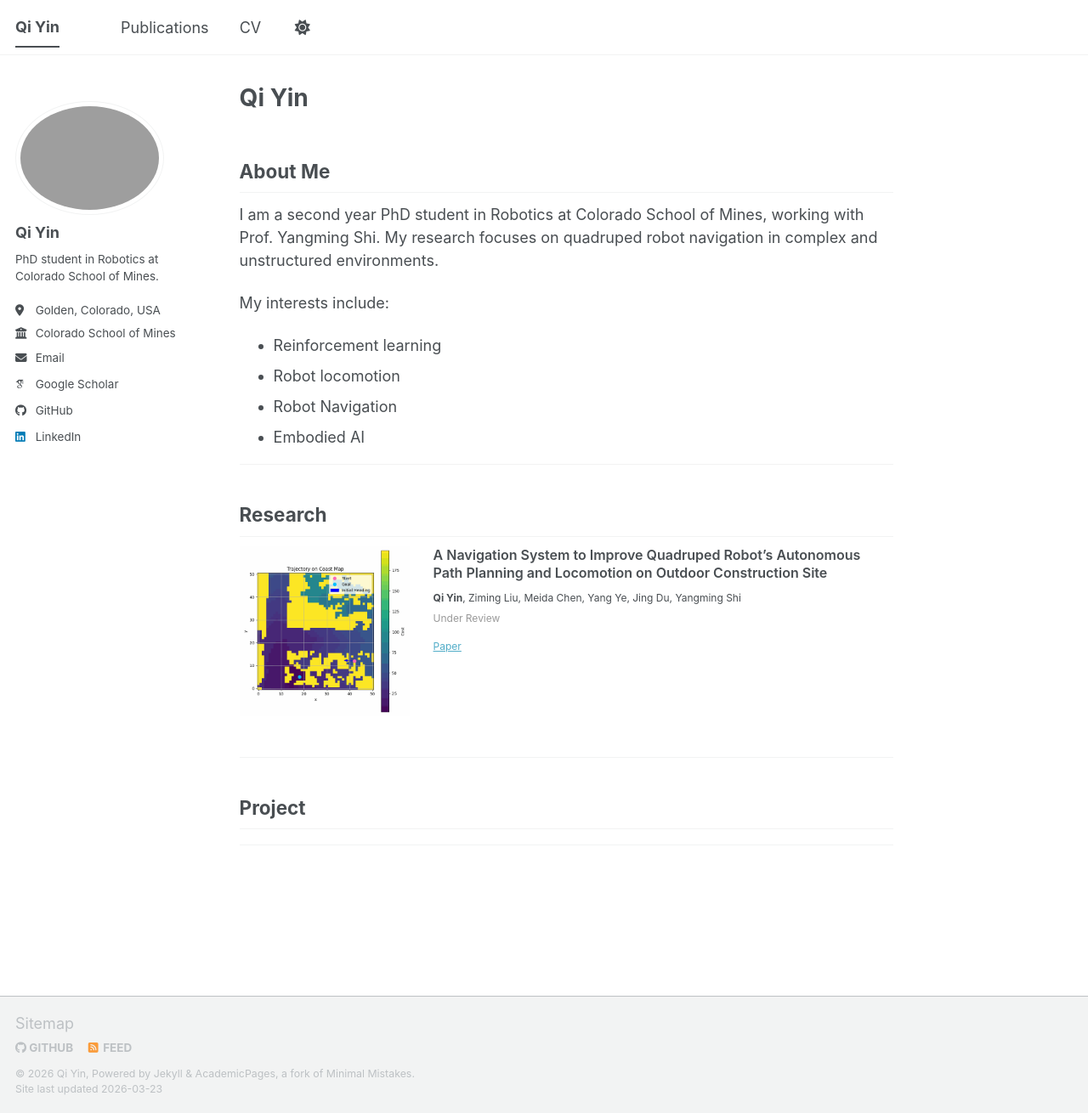
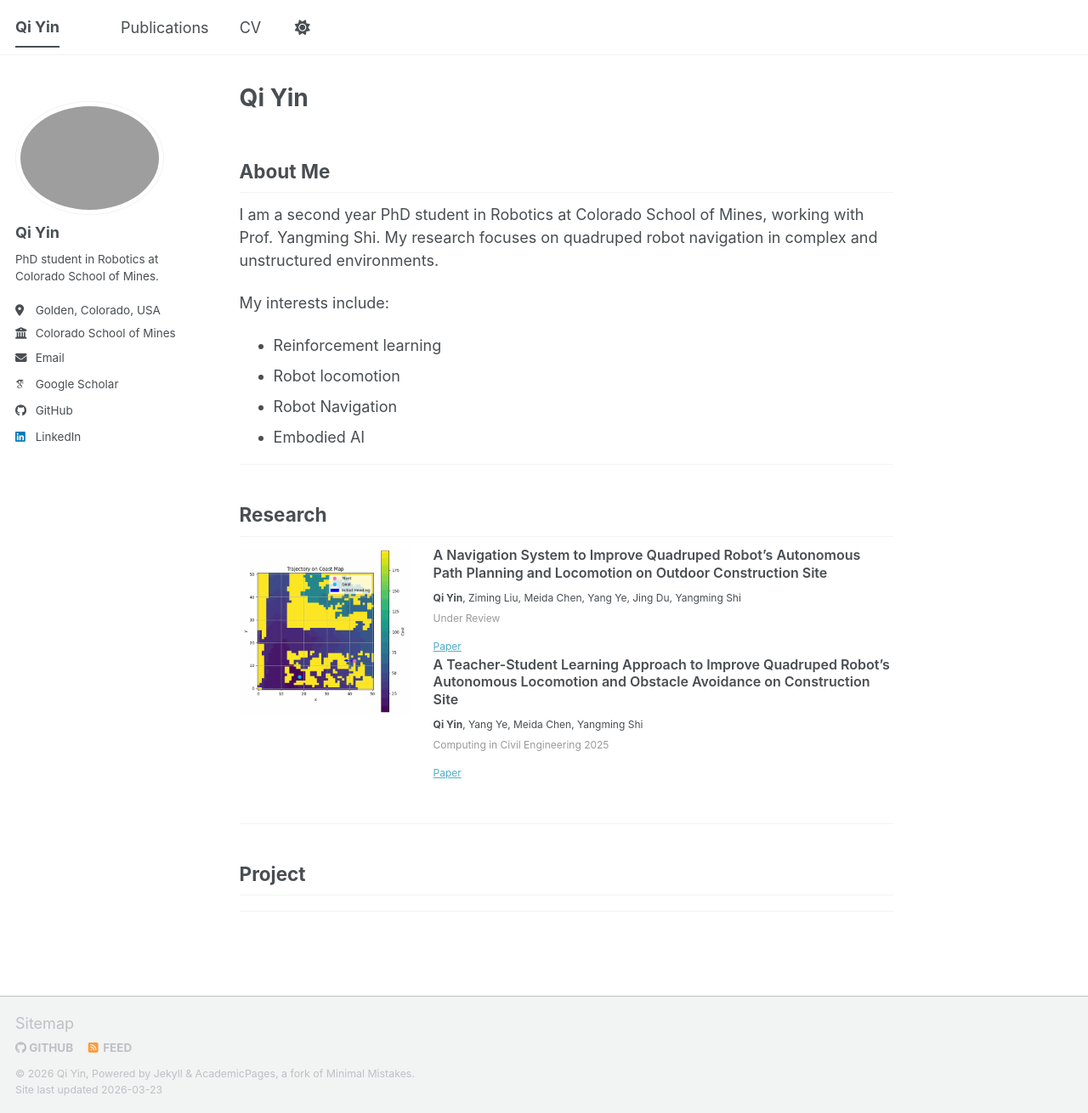
Before and after one commit to Qiii04/Qiii04.github.io, a Jekyll site: the page built from _pages/about.md, in a window 1280 px wide and 1310 px high. Shown: the whole window at 85% size. Built offline with Jekyll 4.4.1, drawn with Linux system fonts in a browser that asks for light colours; some web fonts are replaced; a script bundle is joined from its source files by our own code; library files that are not in the unit come from our copies.

Commit message:
Update about.md

```diff
--- a/_pages/about.md
+++ b/_pages/about.md
@@ -40,6 +40,21 @@ My interests include:
       <a href="https://papers.ssrn.com/sol3/papers.cfm?abstract_id=5907605" style="font-size: 12px;">Paper</a>
     </p>
 
+        <!-- title -->
+    <p style="margin: 0 0 10px 0; font-size: 16px; font-weight: 600; line-height: 1.3;">
+      A Teacher-Student Learning Approach to Improve Quadruped Robot’s Autonomous Locomotion and Obstacle Avoidance on Construction Site
+    </p>
+    <p style="margin: 0 0 6px 0; font-size: 12px;">
+      <strong>Qi Yin</strong>, Yang Ye, Meida Chen, Yangming Shi
+    </p>
+    <p style="margin: 0 0 8px 0; font-size: 12px; color: #999;">
+      Computing in Civil Engineering 2025
+    </p>
+    <!-- links -->
+    <p style="margin: 0;">
+      <a href="https://ascelibrary.org/doi/10.1061/9780784486443.063" style="font-size: 12px;">Paper</a>
+    </p>
+
   </div>
 
 </div>
```
